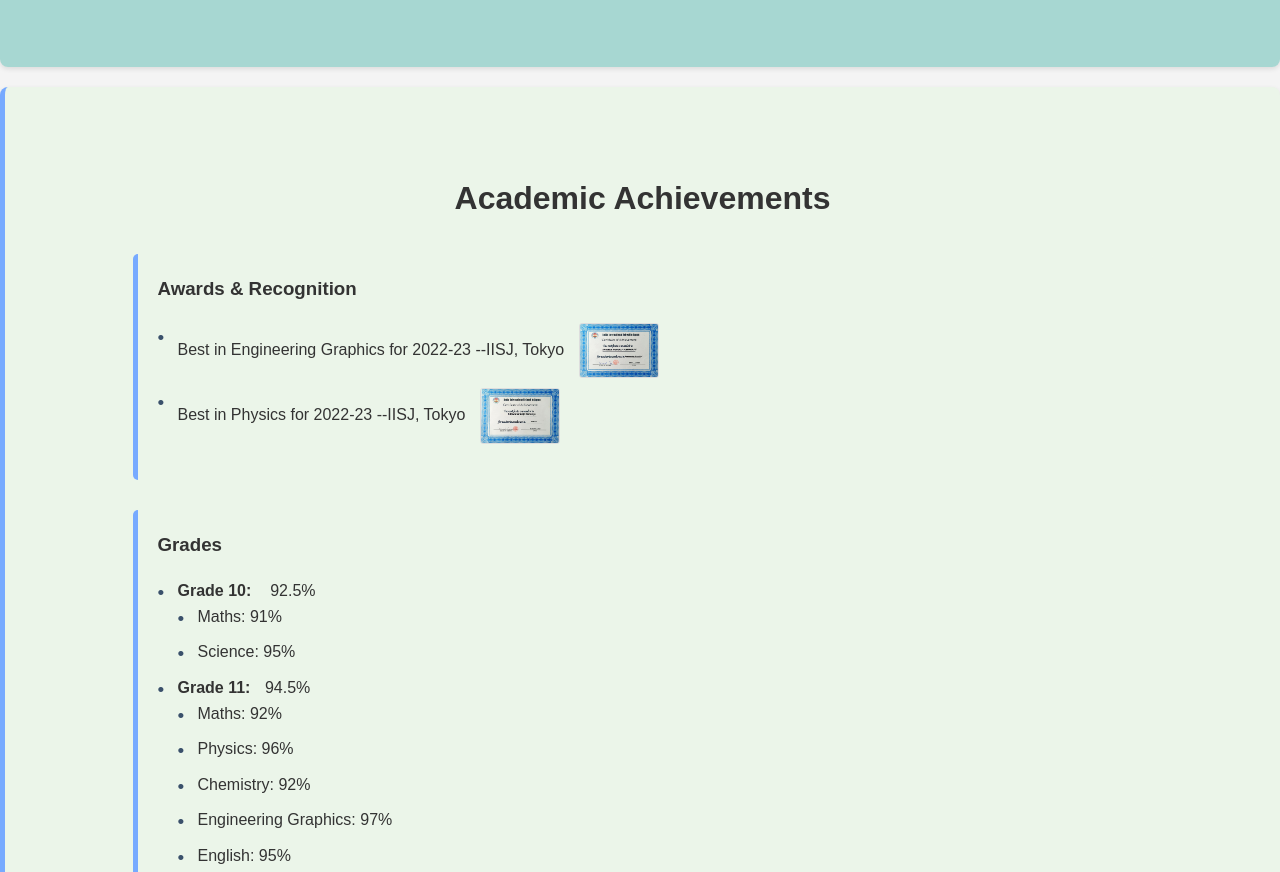
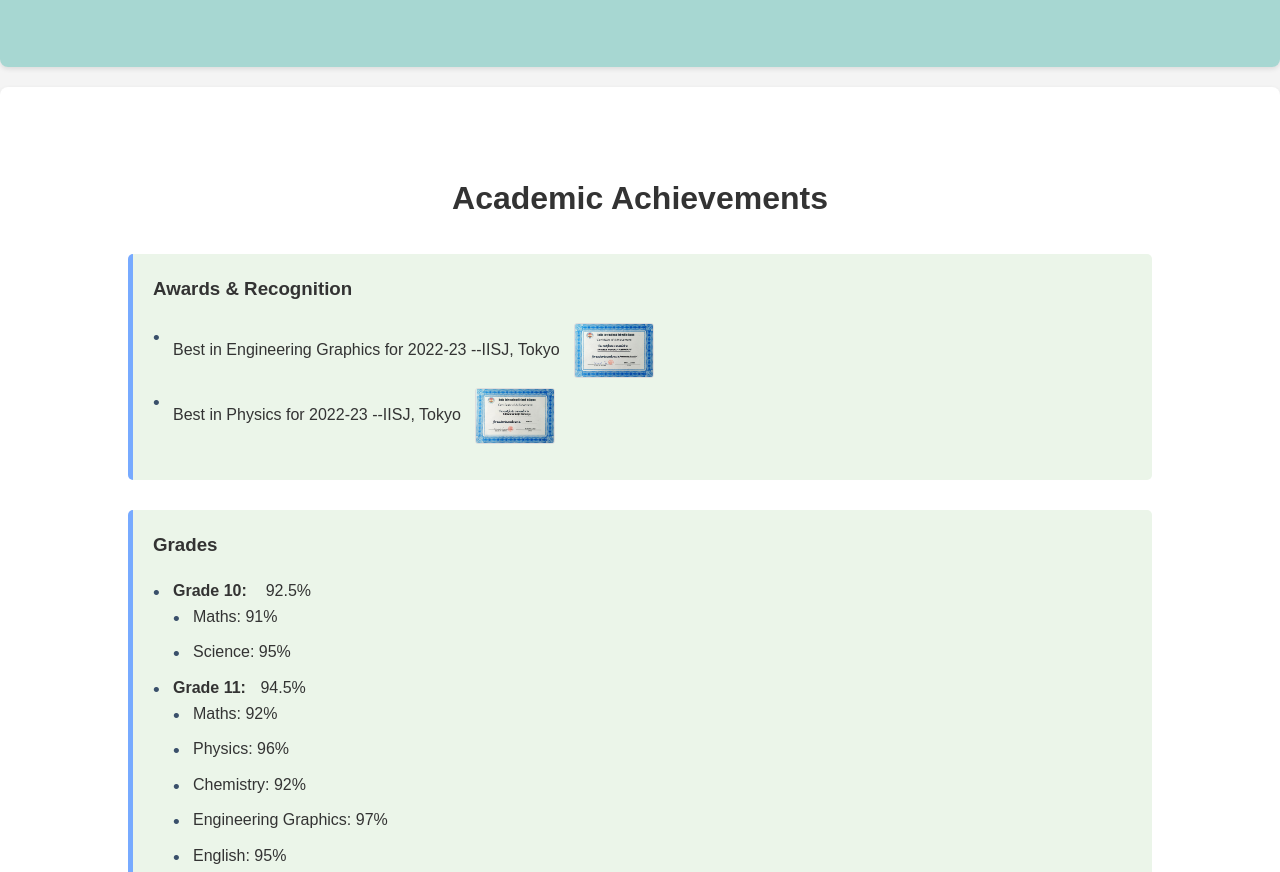
Before and after one commit to AM24102-Sripada/midterm, a plain HTML site: page index.html in a window 1280 px wide. Shown: the part 604-1476 px from the top of the page. Drawn offline with Linux system fonts and the light colour scheme.

Commit message:
Update style.css

```diff
--- a/style.css
+++ b/style.css
@@ -126,15 +126,6 @@ section h2 {
 }
 
 /* Academic Section */
-
-.academics-section {
-    color: #333;
-    border-left: 5px solid #77aaff;
-}
-
-#academics{
-    background: #EBF5E9;
-}
 
 .tab-space {
     display: inline-block;
```
